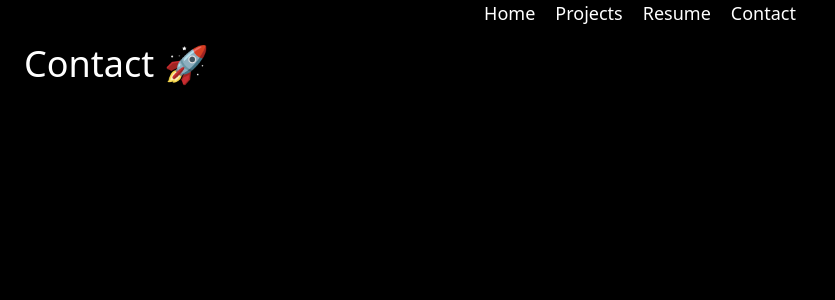
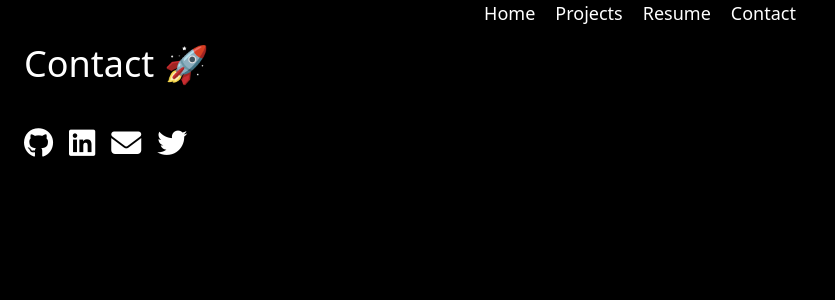
Before and after one commit to sujalcharati/portfolio, a Next.js app: page /Contact in a window 1280 px wide. Shown: the top 300 px of the page, without its empty margins (0-835 px from the left). Built offline with nearby package versions, Linux system fonts and the light colour scheme.

Commit message:
social links

```diff
--- a/app/components/Contact.tsx
+++ b/app/components/Contact.tsx
@@ -1,14 +1,27 @@
-"use client"
-import React from 'react'
+"use client";
+import React from 'react';
+import '@fortawesome/fontawesome-free/css/all.min.css';
 
 export const Contact: React.FC = () => {
-
-
   return (
-    <div className='bg-black text-white min-h-screen p-6'>
-    <div className='flex justify-start items-center min-h-20 '>
-      <h3 className='text-4xl'>Contact 🚀</h3>
-    </div>
+    <div className="bg-black text-white min-h-screen p-6">
+      <div className="flex justify-start items-center min-h-20">
+        <h3 className="text-4xl">Contact 🚀</h3>
+      </div>
+      <div className="flex items-center mt-6 space-x-4">
+        <a href="https://github.com/yourusername" target="_blank" rel="noopener noreferrer">
+          <i className="fab fa-github text-3xl"></i>
+        </a>
+        <a href="https://linkedin.com/in/yourusername" target="_blank" rel="noopener noreferrer">
+          <i className="fab fa-linkedin text-3xl"></i>
+        </a>
+        <a href="mailto:your.email@example.com">
+          <i className="fas fa-envelope text-3xl"></i>
+        </a>
+        <a href="https://twitter.com/yourusername" target="_blank" rel="noopener noreferrer">
+          <i className="fab fa-twitter text-3xl"></i>
+        </a>
+      </div>
     </div>
   );
-}
+};
--- a/package.json
+++ b/package.json
@@ -9,6 +9,7 @@
     "lint": "next lint"
   },
   "dependencies": {
+    "@fortawesome/fontawesome-free": "^6.7.2",
     "next": "15.1.3",
     "react": "^19.0.0",
     "react-dom": "^19.0.0",
```
Also changed, not shown: 1 other file (tests, documents, lock files or other folders).
